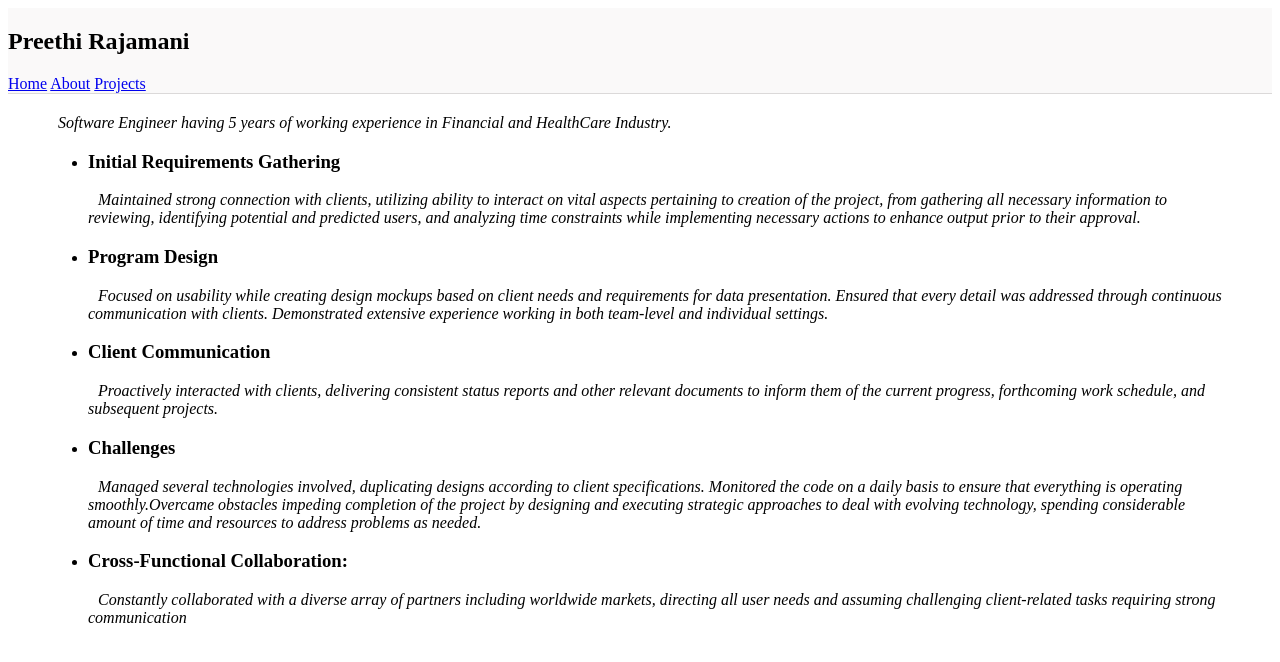
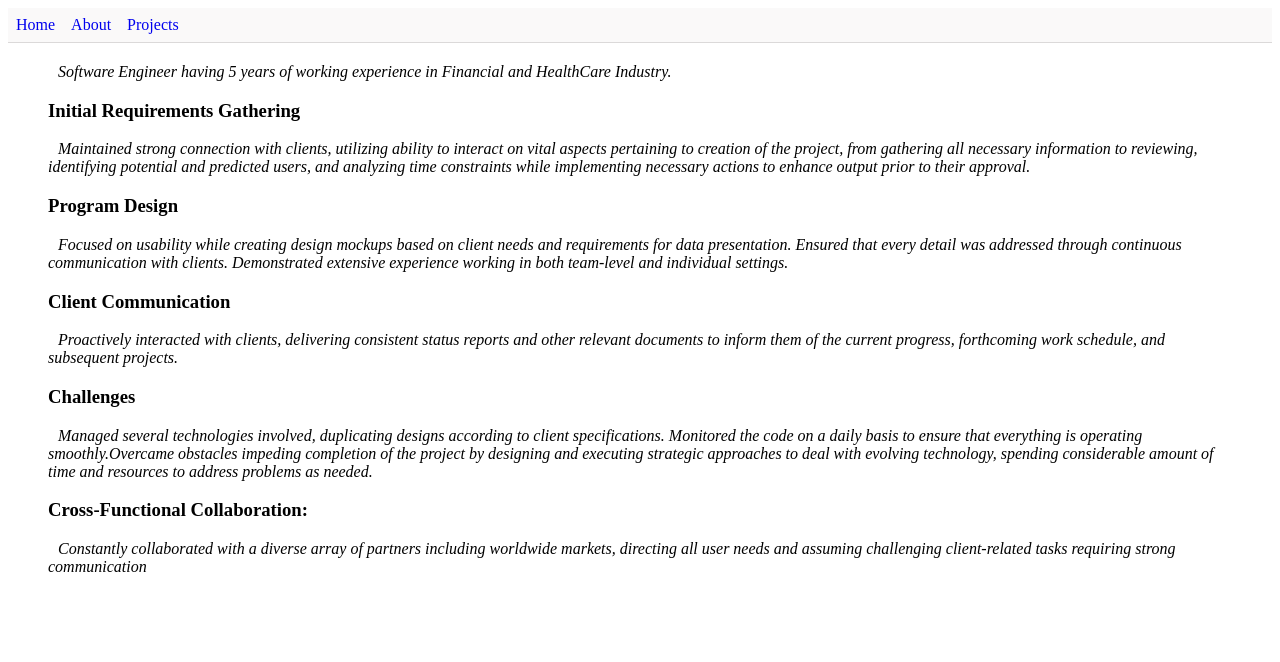
Before and after one commit to preethirmani/PersonalWebsite, a plain HTML site: page about.html in a window 1280 px wide. Drawn offline with Linux system fonts and the light colour scheme.

Commit message:
header changes

```diff
--- a/about.html
+++ b/about.html
@@ -11,10 +11,11 @@
 
     <nav>
       <div class="nav">
-        <h2>Preethi Rajamani</h2>
-         <a href="/index.html">Home</a>
-         <a href="/about.html">About</a>
-         <a href="/portfolio.html">Projects</a>
+        <ul>
+          <li><a href="/index.html">Home</a></li>
+          <li><a href="/about.html">About</a></li>
+          <li><a href="/portfolio.html">Projects</a></li>
+        </ul>
       </div>
     </nav>
     <div class="about-div">
--- a/style.css
+++ b/style.css
@@ -3,10 +3,29 @@ header {
 
 }
 nav {
- display: flex;
+
  border-bottom: 1px solid rgb(219, 217, 217);
  background-color: rgb(250, 249, 249) ;
 }
+ul {
+  list-style-type: none;
+  margin: 0;
+  padding: 0;
+  overflow: hidden;
+
+}
+
+
+
+li  {
+ float: left;
+}
+li a {
+  display: block;
+  padding: 8px;
+  text-decoration: none;
+}
+
 
 /* Home Page Styling */
 img {
```
